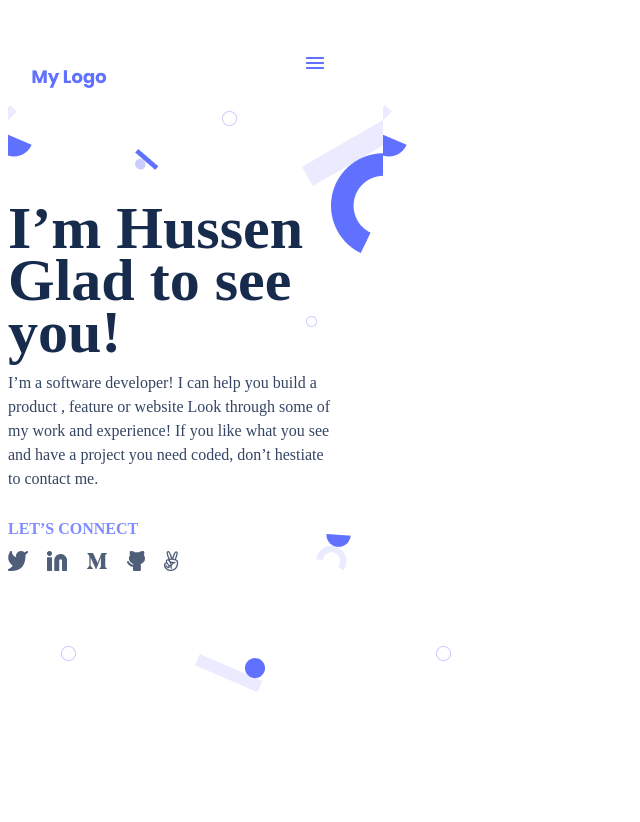
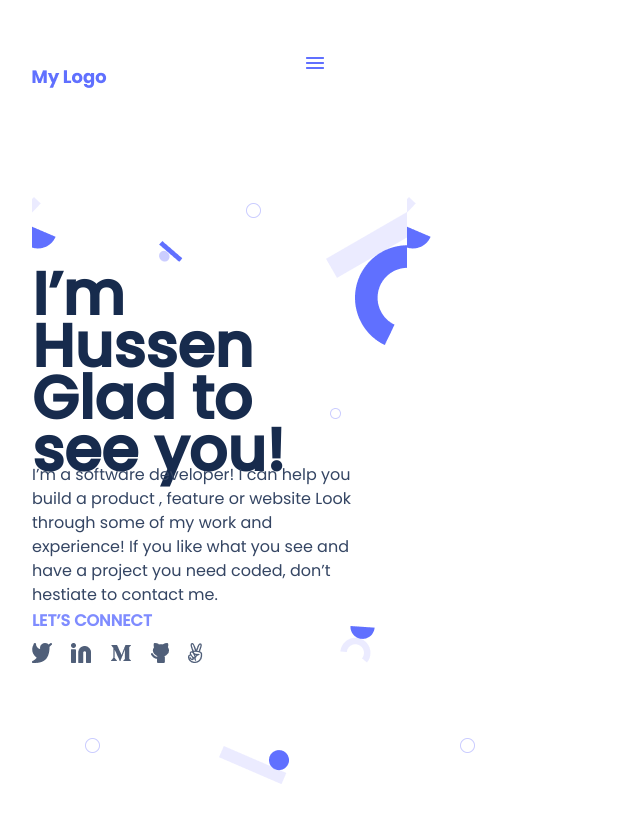
Before and after one commit to HussenYesufAlli/Mobile-First-Hussen-Yesuf, a website: page Index.html in a window 1280 px wide. Shown: the whole page, without its empty margins (0-640 px from the left). Before the commit the page ends 800 px from the top, so only its background shows below. Drawn offline with Linux system fonts and the light colour scheme.

Commit message:
Update files and folders

```diff
--- a/Index.html
+++ b/Index.html
@@ -1,11 +1,10 @@
 <!DOCTYPE html>
 <html lang="en">
 <head>
-    <meta charset="UTF-8">
-    <meta http-equiv="X-UA-Compatible" content="IE=edge">
-    <meta name="viewport" content="width=device-width, initial-scale=1.0">
-    <link rel="stylesheet" href="https://cdnjs.cloudflare.com/ajax/libs/font-awesome/4.7.0/css/font-awesome.min.css">
-    <link rel="stylesheet" href="style.css">
+    <meta charset="UTF-8"/>
+    <meta http-equiv="X-UA-Compatible" content="IE=edge"/>
+    <meta name="viewport" content="width=device-width, initial-scale=1.0"/>
+    <link rel="stylesheet" href="style.css"/>
     <title>Mobile First Hussen Portfolio</title>
 </head>
 <body>
@@ -30,7 +29,7 @@
     <div class="content-section">
         <div class="bg-shapes">
             <div class="text-1">
-                 <h2>I’m Hussen Glad to see you!</2>
+                 <h2>I’m Hussen Glad to see you!</h2>
             </div>
             <div class="text-2">
                 <p>I’m a software developer! I can help you build a product ,
--- a/style.css
+++ b/style.css
@@ -1,3 +1,18 @@
+@import url("https://fonts.googleapis.com/css2?family=Poppins:wght@400;500&display=swap");
+@import url("https://fonts.googleapis.com/css2?family=Roboto:wght@400;500&display=swap");
+@import url("https://fonts.googleapis.com/css2?family=Inter:wght@100;200;300;400;500;600;700&display=swap");
+
+:root {
+  --primary-color: #36b37e;
+  --secondary-color: #172b4d;
+  --primary-font: "Poppins", sans-serif;
+  --secondary-font: "Roboto", sans-serif;
+  --tertiary-font: "Inter", sans-serif;
+  --skills-list-bg: #ebf0ee;
+  --skills-list-color: #3a4a42;
+  --p-text-color: #42526e;
+}
+
 .main-container {
   display: flex;
   position: absolute;
@@ -5,8 +20,9 @@
   height: 718px;
   top: 1px;
   align-content: space-between;
-  background: #ffffff;
+  background: #fff;
 }
+
 /* shapes --- ellips and regtangles */
 .bg-shapes {
   background-image: url(img/shapes.png);
@@ -15,34 +31,29 @@
   height: 587.15px;
   top: 104px;
   margin: 0 auto;
-    /* border: 1px solid #CBCDFF */
-
 }
 
-/* top bar section*/
-top-bar {
+/* top bar section */
+.top-bar {
   position: absolute;
   width: 375px;
   height: 92px;
-  left: 0px;
-  top: 0px;
-
+  left: 0;
+  top: 0;
 }
 
 /* my logo and three dashs */
 .tool-bar {
   position: absolute;
-  left: 0px;
-  right: 0px;
+  left: 0;
+  right: 0;
   top: 44px;
-  bottom: 0px;
+  bottom: 0;
   height: 48px;
   width: 375px;
-  left: 0px;
-  top: 44px;
-  border-radius: 0px;
+  border-radius: 0;
+}
 
-}
 .dash-setting {
   display: flex;
   flex-direction: row;
@@ -52,7 +63,7 @@ top-bar {
   width: 40px;
   height: 40px;
   right: 24px;
-  top: calc(50% - 40px/2);
+  top: calc(50% - 40px / 2);
   border-radius: 8px;
 }
 
@@ -62,19 +73,20 @@ top-bar {
   flex: none;
   order: 0;
   flex-grow: 0;
+}
 
-}
 .icon-Union {
   position: absolute;
   width: 18px;
   height: 12px;
   left: 3px;
   top: 6px;
+
   /* background: #6070FF; */
-
 }
 
 /* where the Logo Placed */
+
 .logo-setting {
   display: flex;
   flex-direction: row;
@@ -83,19 +95,17 @@ top-bar {
   width: 100px;
   height: 40px;
   left: 12px;
-    top: calc(50% - 40px/2);
-
-    border-radius: 0px;
+  top: calc(50% - 40px / 2);
+  border-radius: 0;
   padding: 10px 12px 10px 12px;
-
 }
 
+/* My Logo */
 
-/* My Logo */
 .logo {
   width: 76px;
   height: 20px;
-    font-family: 'Poppins';
+  font-family: var(--primary-font);
   font-style: normal;
   font-weight: 700;
   font-size: 18px;
@@ -103,13 +113,13 @@ top-bar {
   display: flex;
   align-items: center;
   text-align: center;
-    color: #6070FF;
+  color: #6070ff;
   flex: none;
   order: 0;
   flex-grow: 0;
 }
 
-/* /* Headline */ */
+/* /* Headline */
 
 .content-section {
   display: flex;
@@ -120,33 +130,35 @@ top-bar {
   position: absolute;
   width: 375px;
   height: 604px;
-    left: calc(50% - 375px/2);
+  left: calc(50% - 375px / 2);
   top: 92px;
 }
 
 /* h2 text/Primary Text/personal introduction */
+
 .text-1 {
   width: 327px;
   height: 150px;
   margin-top: 100px;
-    font-family: 'Poppins';
+  font-family: var(--primary-font);
   font-style: normal;
   font-weight: 700;
   font-size: 40px;
   line-height: 52px;
   display: flex;
   align-items: center;
-    color: #172B4D;
+  color: #172b4d;
   flex: none;
   order: 0;
   flex-grow: 0;
 }
 
 /* praragraph/Primary Text/ personal description  */
+
 .text-2 {
   width: 327px;
   height: 146px;
-    font-family: 'Poppins';
+  font-family: var(--primary-font);
   font-style: normal;
   font-weight: 400;
   font-size: 16px;
@@ -156,72 +168,32 @@ top-bar {
   order: 1;
   flex-grow: 0;
 }
+
 /* social media icons */
+
 .social-media-icons {
   width: 170.17px;
   height: 20px;
   left: 24px;
   margin-top: 10px;
-    border-radius: 0px;
+  border-radius: 0;
   flex: none;
   order: 3;
   flex-grow: 0;
 }
 
-     /* LET’S CONNECT text*/
+/* LET’S CONNECT text */
+
 .lets-connect {
   width: 517px;
   height: 24px;
-        font-family: 'Poppins';
+  font-family: var(--primary-font);
   font-style: normal;
   font-weight: 500;
   font-size: 16px;
   line-height: 24px;
-        color: #7F8CFF;
+  color: #7f8cff;
   flex: none;
   order: 0;
   flex-grow: 0;
 }
-
-/* .social-media-setting { */
-/* Auto layout */
-
-/* display: flex;
-flex-direction: column;
-align-items: flex-start;
-padding: 0px;
-gap: 16px;
-
-width: 117px;
-height: 24px; */
-
-
-/* Inside auto layout */
-/*
-flex: none;
-order: 2;
-flex-grow: 0;
-} */
-
-/* .social-media-title { */
-/* Auto layout */
-/* flex-direction: row;
-align-items: center;
-padding: 0px;
-gap: 8px;
-
-width: 317px;
-height: 24px;
-left: 24px;
-top: 470px;
-border-radius: 0px;
-
-
-
-
-flex: none;
-order: 0;
-flex-grow: 0;
-}
-/////////////////////////
-*/
```
Also changed, not shown: package.json (added, +27 -0 lines), .github/workflows/linters.yml. Lines whose indentation alone changed are shown as unchanged.
